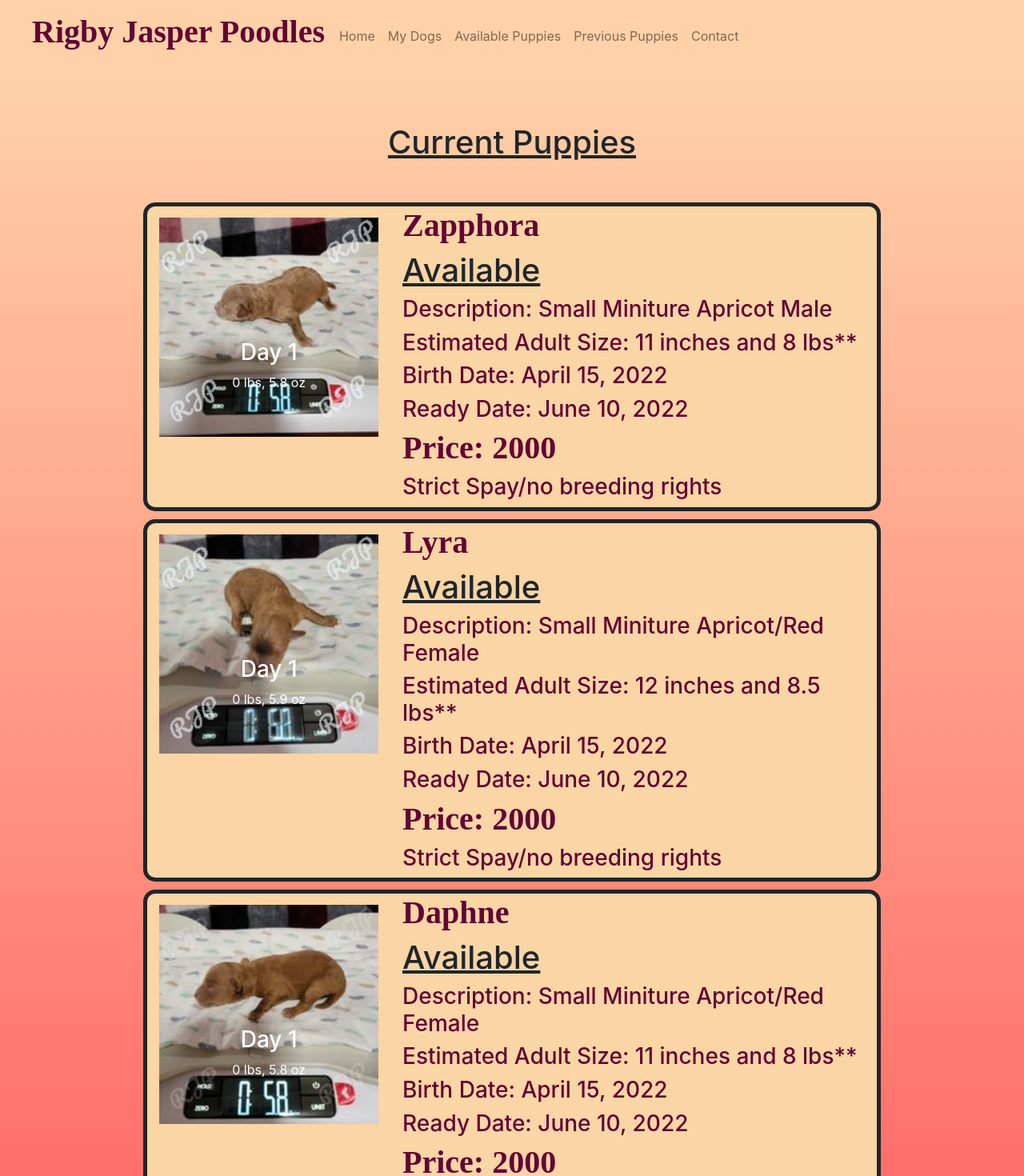
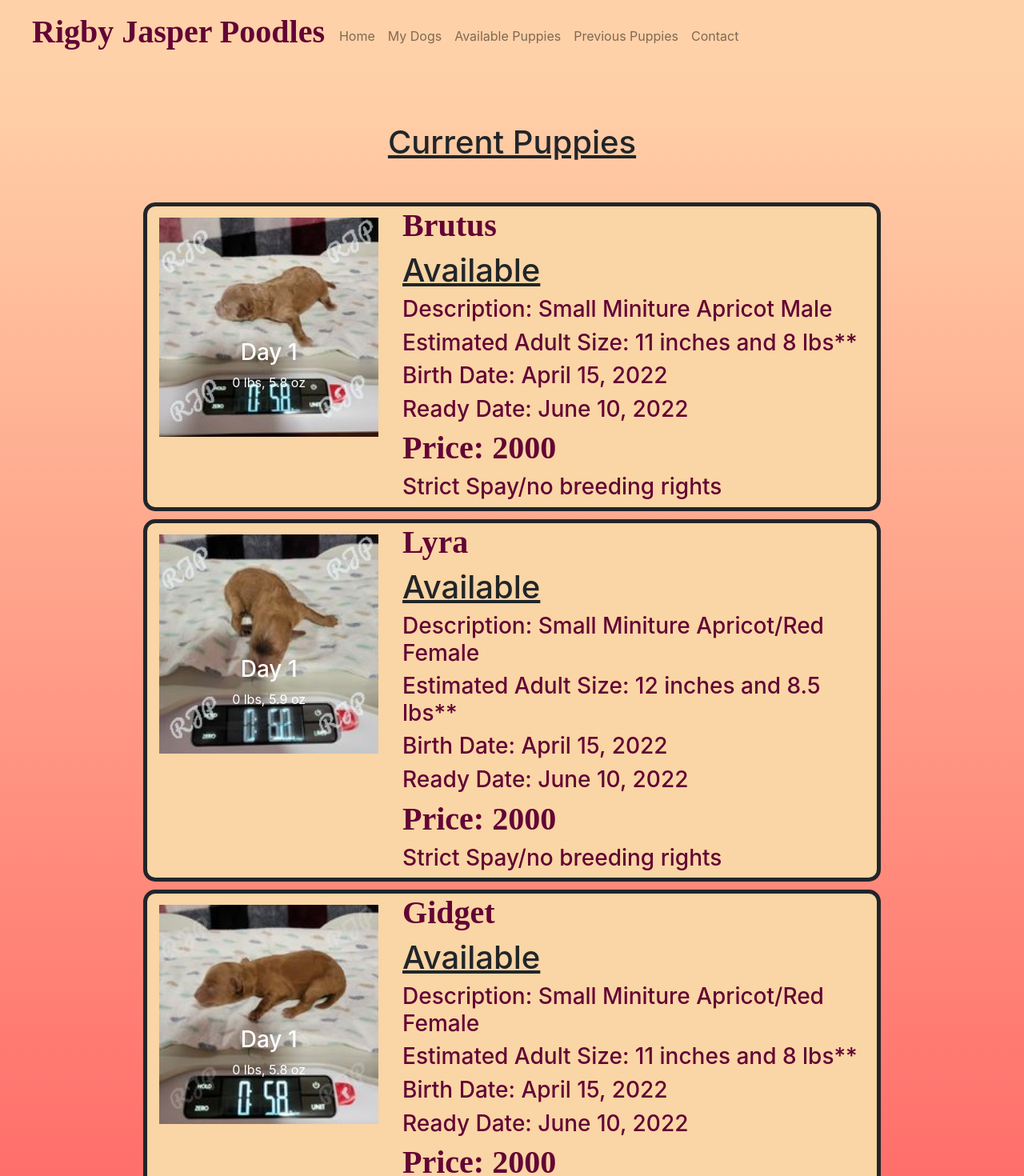
Before and after one commit to ingrambc/Holly-s-Poodle-Page, a React (Create React App) app: page /rigbyjasperpoodles/AvailablePuppies in a window 1280 px wide. Shown: the top 1470 px of the page at 80% size. Built offline with nearby package versions, Linux system fonts and the light colour scheme.

Commit message:
changed puppy names

```diff
--- a/src/pages/AvailablePuppies.js
+++ b/src/pages/AvailablePuppies.js
@@ -6,10 +6,10 @@ import PuppyInfo from "../components/PuppyInfo";
 
 //assets
 
-const Zippy = [
+const Brutus = [
   {
-    src: './images/current/Zippy1.jpg',
-    altText: 'Zippy',
+    src: './images/current/Brutus1.jpg',
+    altText: 'Brutus',
     caption: '0 lbs, 5.8 oz',
     header: 'Day 1',
     key: '1',
@@ -26,9 +26,9 @@ const Lyra = [
   }
 ];
 
-const Daphne = [
+const Gidget = [
   {
-    src: './images/current/Daphne1.jpg',
+    src: './images/current/Gidget1.jpg',
     altText: 'Daphne',
     caption: '0 lbs, 5.8 oz',
     header: 'Day 1',
@@ -71,11 +71,11 @@ function AvailablePuppies() {
       <Container>
         <Row>
           <Col md="4">
-            <UncontrolledCarousel className="carousel" controls={false} indicators={false} items={Zippy} interval={3000} />
+            <UncontrolledCarousel className="carousel" controls={false} indicators={false} items={Brutus} interval={3000} />
           </Col>
           <Col md="8">
             <PuppyInfo
-              name="Zapphora"
+              name="Brutus"
               status="Available"
               desc = "Small Miniture Apricot Male"
               size = "11 inches and 8 lbs"
@@ -109,11 +109,11 @@ function AvailablePuppies() {
       <Container>
         <Row>
           <Col md="4">
-            <UncontrolledCarousel className="carousel" controls={false} indicators={false} items={Daphne} interval={3000} />
+            <UncontrolledCarousel className="carousel" controls={false} indicators={false} items={Gidget} interval={3000} />
           </Col>
           <Col md="8">
             <PuppyInfo
-              name="Daphne"
+              name="Gidget"
               status="Available"
               desc = "Small Miniture Apricot/Red Female"
               size = "11 inches and 8 lbs"
```
Also changed, not shown: public/images/current/Brutus1.jpg (renamed from public/images/current/Zippy1.jpg), public/images/current/Gidget1.jpg (renamed from public/images/current/Daphne1.jpg).
